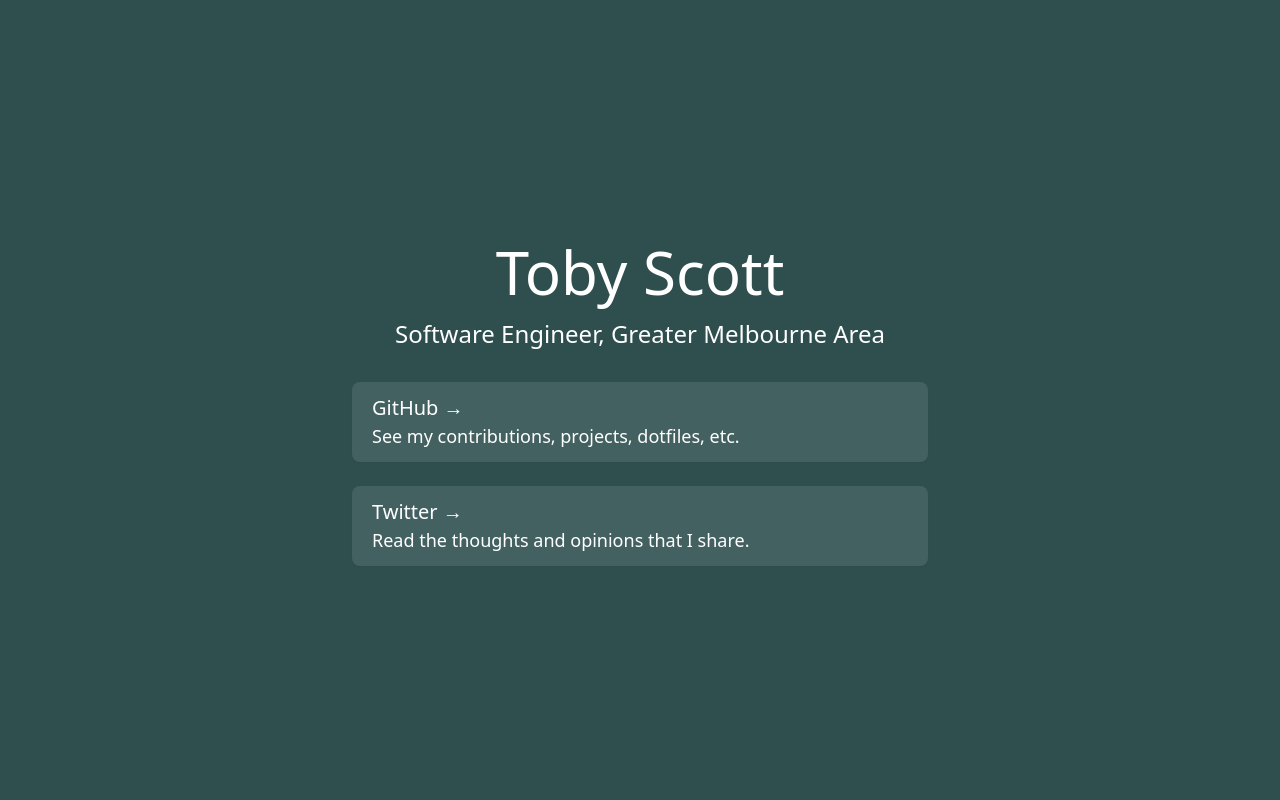
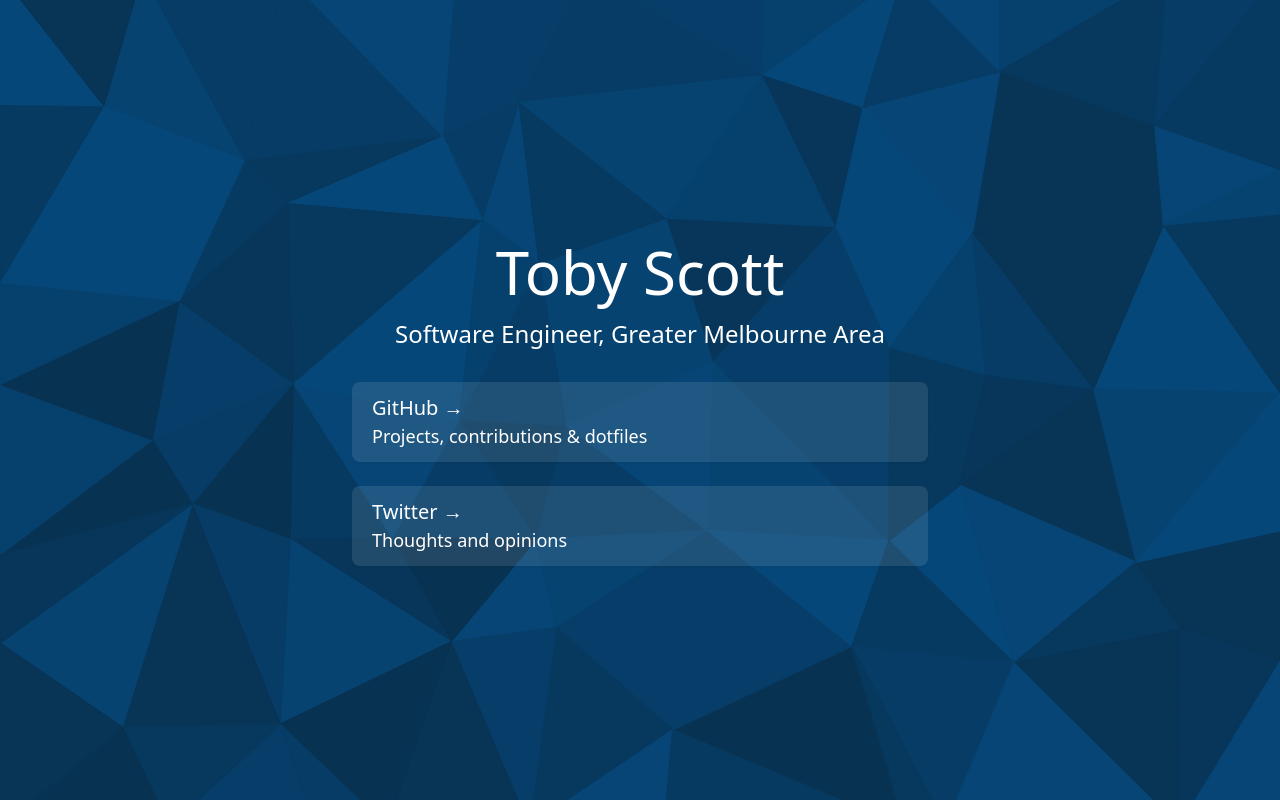
Before and after one commit to tobyscott25/blog, a Next.js app: page / in a window 1280 px wide. Built offline with nearby package versions, Linux system fonts and the light colour scheme.

Commit message:
Update background

```diff
--- a/pages/index.tsx
+++ b/pages/index.tsx
@@ -20,12 +20,12 @@
 
 				<a href="https://github.com/tobyscott25" className={styles.card}>
 					<div className="text-xl">GitHub &rarr;</div>
-					<div className="text-lg">See my contributions, projects, dotfiles, etc.</div>
+					<div className="text-lg">Projects, contributions &amp; dotfiles</div>
 				</a>
 
 				<a href="https://twitter.com/tobyscott25" className={styles.card}>
 					<div className="text-xl">Twitter &rarr;</div>
-					<div className="text-lg">Read the thoughts and opinions that I share.</div>
+					<div className="text-lg">Thoughts and opinions</div>
 				</a>
 
 			</div>
--- a/styles/Home.module.css
+++ b/styles/Home.module.css
@@ -1,9 +1,9 @@
 .container {
-	/* background-image: url('/background.svg');
+	background-image: url('/background.svg');
 	background-position: center;
 	background-repeat: no-repeat;
-	background-size: cover; */
-	background-color: darkslategrey;
+	background-size: cover;
+	/* background-color: darkslategrey; */
 }
 
 .main {
```
Also changed, not shown: public/background.svg.
